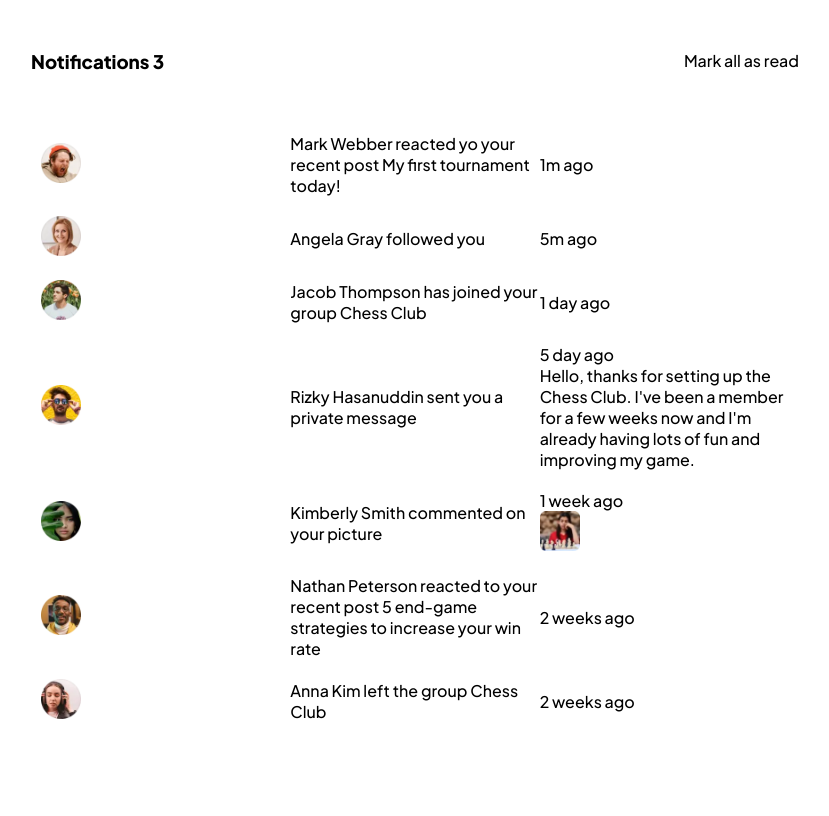
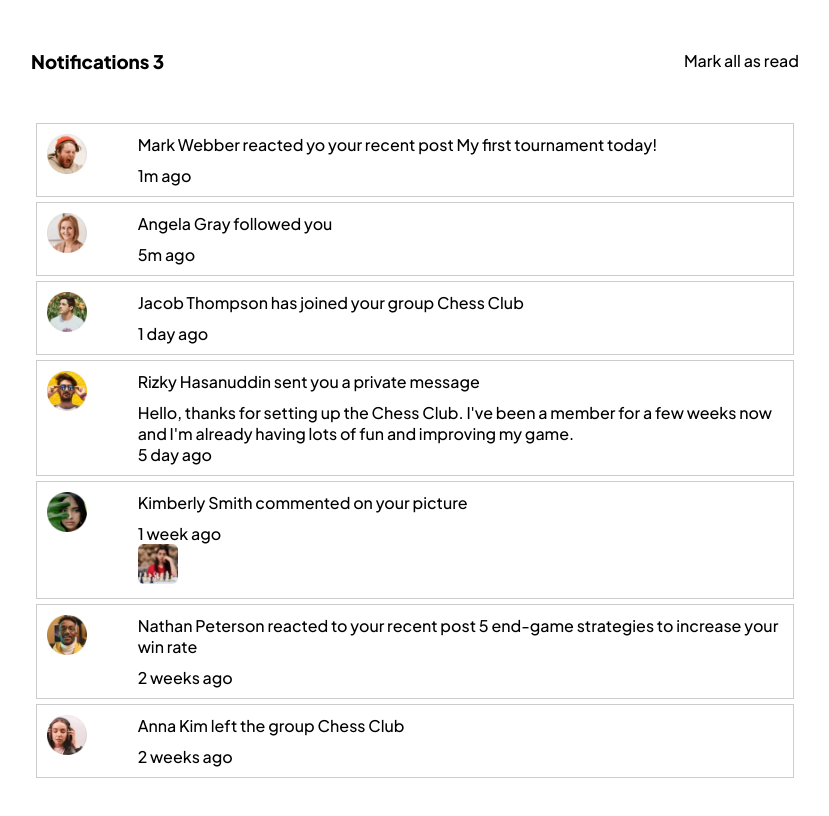
Before and after one commit to JulienLach/notifications-page-main, a plain HTML site: page index.html in a window 1280 px wide. Shown: the whole page, without its empty margins (225-1054 px from the left). Drawn offline with Linux system fonts and the light colour scheme.

Commit message:
exercice grid OK

```diff
--- a/index.html
+++ b/index.html
@@ -75,13 +75,13 @@
             Rizky Hasanuddin sent you a private message
           </p>
         </div>
-        <div class="heure">
-          <p>
-            5 day ago
-          </p>
+        <div class="message-write">
           <p>
             Hello, thanks for setting up the Chess Club. I've been a member for a few weeks now and
             I'm already having lots of fun and improving my game.
+          </p>
+          <p class="heure">
+            5 day ago
           </p>
         </div>
       </div>
--- a/style.css
+++ b/style.css
@@ -34,7 +34,21 @@ img {
 
 .notification {
     display: grid;
-    align-items: center;
-    grid-template-columns: repeat(3, 1fr);
+    grid-template-columns:1fr 8fr;
+    grid-gap: 10px;
+    padding: 10px;
+    border: 1px solid #ccc;
+    margin: 5px;
     padding: 10px;
 }
+
+
+.notification .photo {
+    grid-row: span 2; /* Set to span 2 rows */
+  }
+
+
+  .notification :nth-child(3) {
+    grid-row: span 1;
+    grid-column: 2;
+  }
```
